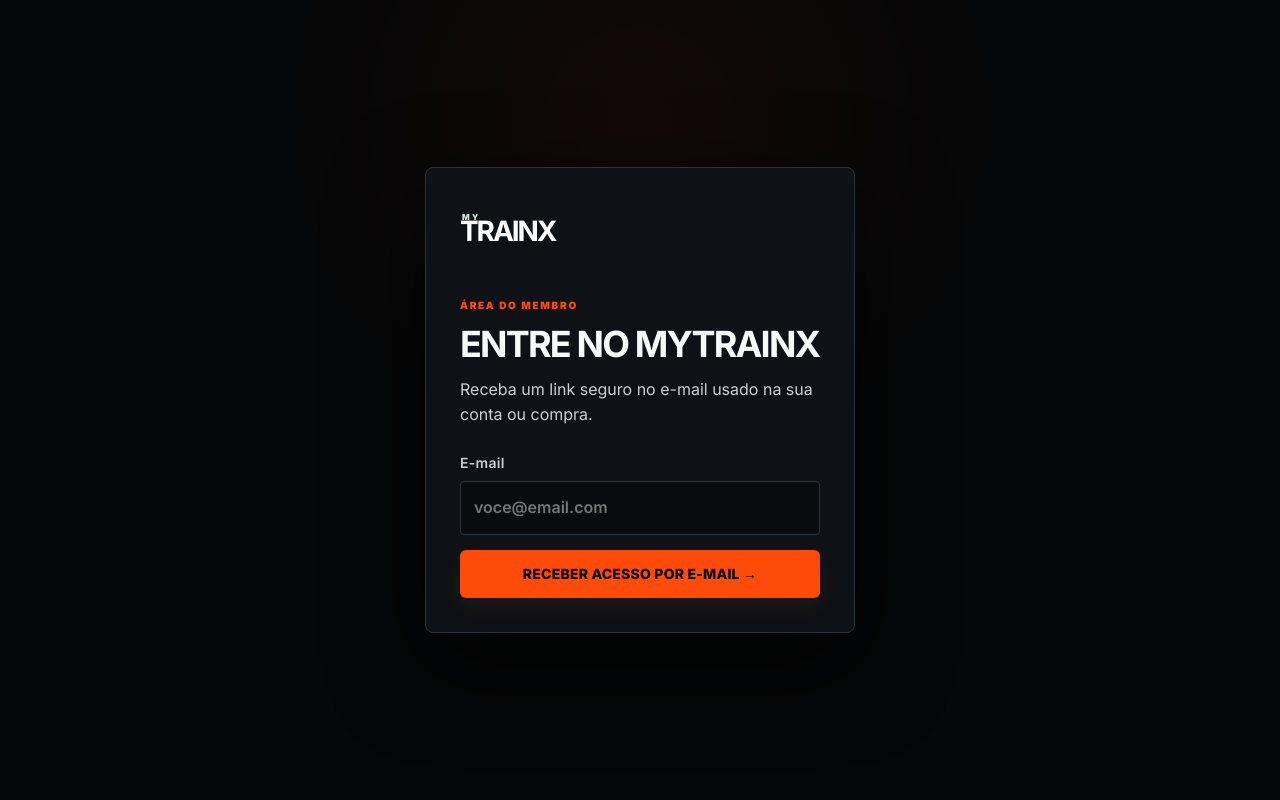
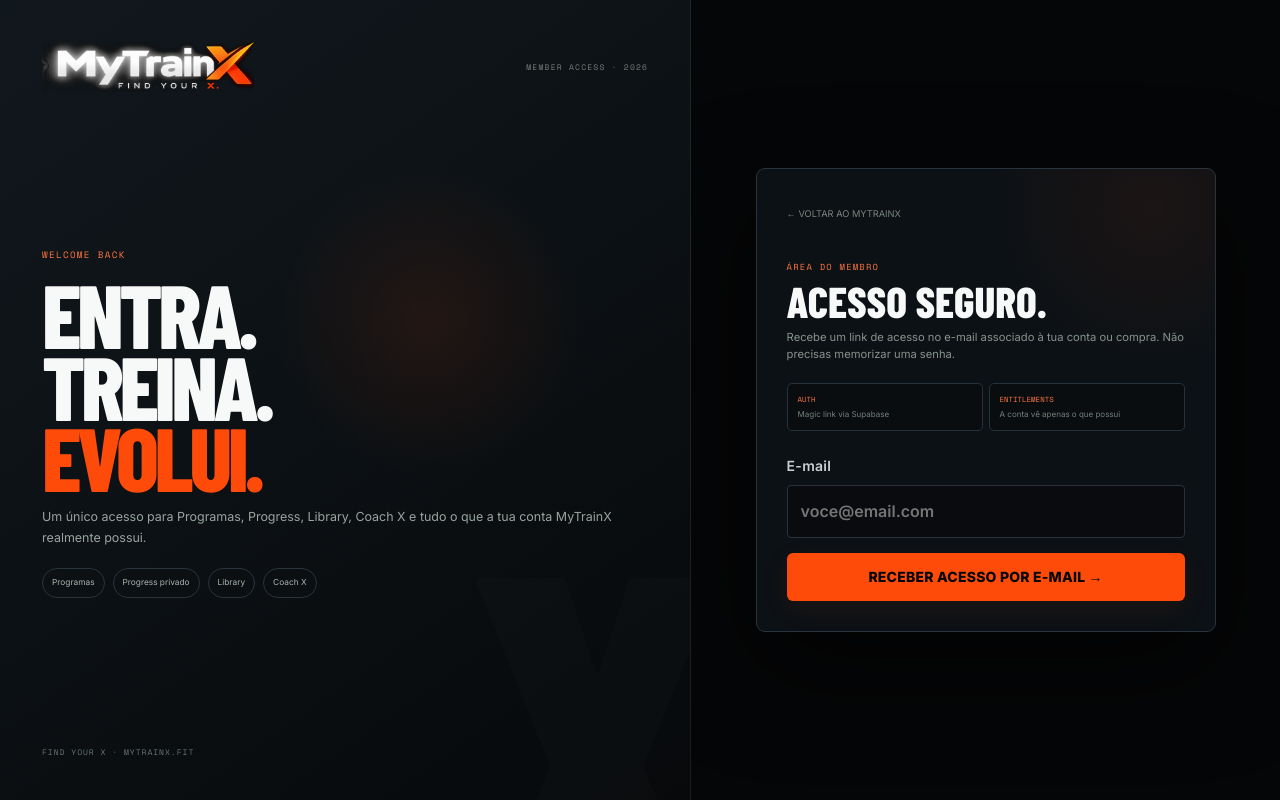
Before and after one commit to mgjexpert/mytrainx-platform, a Next.js app: page /login in a window 1280 px wide. Built offline with nearby package versions, Linux system fonts and the light colour scheme.

Commit message:
feat(auth): rebuild login around MyTrainX product shell

```diff
--- a/app/login/page.tsx
+++ b/app/login/page.tsx
@@ -1,17 +1,31 @@
+import Link from "next/link";
+import { MyTrainXLogo } from "@/components/MyTrainXLogo";
 import { LoginForm } from "./LoginForm";
+import styles from "./login.module.css";
 
 export default function LoginPage() {
   return (
-    <main className="centerPage">
-      <div className="authCard">
-        <a className="brand brandStack" href="/">
-          <span>MY</span><b>TRAINX</b>
-        </a>
-        <span className="eyebrow">ÁREA DO MEMBRO</span>
-        <h1>Entre no MyTrainX</h1>
-        <p>Receba um link seguro no e-mail usado na sua conta ou compra.</p>
-        <LoginForm />
-      </div>
+    <main className={styles.page}>
+      <section className={styles.visual}>
+        <div className={styles.visualTop}><Link href="/"><MyTrainXLogo /></Link><span>MEMBER ACCESS · 2026</span></div>
+        <div className={styles.visualCopy}>
+          <span>WELCOME BACK</span>
+          <h1>ENTRA.<br/>TREINA.<br/><em>EVOLUI.</em></h1>
+          <p>Um único acesso para Programas, Progress, Library, Coach X e tudo o que a tua conta MyTrainX realmente possui.</p>
+          <div className={styles.signals}><span>Programas</span><span>Progress privado</span><span>Library</span><span>Coach X</span></div>
+        </div>
+        <div className={styles.visualFoot}>FIND YOUR X · MYTRAINX.FIT</div>
+      </section>
+      <section className={styles.auth}>
+        <div className={styles.card}>
+          <Link href="/" className={styles.back}>← VOLTAR AO MYTRAINX</Link>
+          <span className={styles.eyebrow}>ÁREA DO MEMBRO</span>
+          <h2>Acesso seguro.</h2>
+          <p>Recebe um link de acesso no e-mail associado à tua conta ou compra. Não precisas memorizar uma senha.</p>
+          <div className={styles.trust}><div><span>AUTH</span><small>Magic link via Supabase</small></div><div><span>ENTITLEMENTS</span><small>A conta vê apenas o que possui</small></div></div>
+          <LoginForm />
+        </div>
+      </section>
     </main>
   );
 }
```
